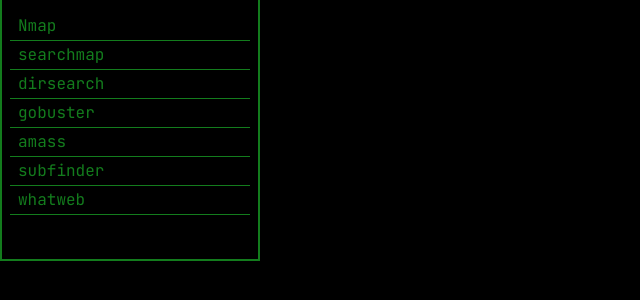
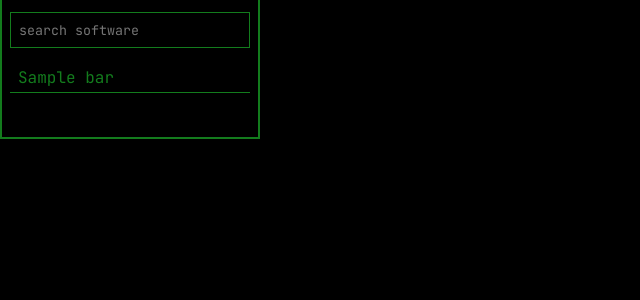
Before and after one commit to secqub/web-tools, a Django app: template templates/tools.html in a window 1280 px wide. Shown: the part 65-365 px from the top of the page, without its empty margins (0-640 px from the left). Run offline with Django 5.2, Linux system fonts and the light colour scheme; the template is opened without the code that fills it: most values are stand-ins (such as "Sample title", 1, 10 or a date in 2020).

Commit message:
aside live search done

```diff
--- a/core/urls.py
+++ b/core/urls.py
@@ -6,6 +6,6 @@
 urlpatterns = [
     path('', views.index, name='index'),
     path('tools/', views.tools, name='tools'),
+    path('tools-search/', views.tools_search, name='search'),
     path('tools/searchmap/', include('searchmap.urls', namespace='searchmap')),
-
 ]
--- a/searchmap/views.py
+++ b/searchmap/views.py
@@ -13,7 +13,7 @@
 
     context = {
         'title': text,
-        'result': ds.search_api(text)
+        'result': ds.search_api(text) if text else ''
     }
 
     return render(request, 'partials/searchmap_result_box.html', context=context)
--- a/static/css/base.css
+++ b/static/css/base.css
@@ -112,6 +112,10 @@
     margin-top: 80px;
 }
 
+.muted {
+    opacity: 0.6;
+}
+
 
 @media (max-width: 1450px) {
     main, header .container {
--- a/static/css/tools.css
+++ b/static/css/tools.css
@@ -1,5 +1,3 @@
-
-
 
 main, header .container {
     margin: 0;
@@ -24,6 +22,7 @@
     margin-top: 64px;
     font-size: 32px;
 }
+
 aside {
     display: inline-block;
     min-width: 256px;
@@ -39,6 +38,23 @@
     padding: 12px 8px;
 }
 
+aside .tools a {
+    cursor: pointer;
+}
+
+
+.aside-links {
+    margin-top: 16px;
+}
+.aside-search {
+    background-color: var(--background-color);
+    color: var(--main-green);
+    border: 1px solid var(--main-green);
+    width: 100%;
+    padding: 8px;
+    box-sizing: border-box;
+    outline: none;
+}
 
 .tool {
     border-bottom: var(--main-green) 1px solid;
@@ -49,6 +65,7 @@
     color: var(--background-color);
     background-color: var(--main-green);
 }
+
 .active {
     color: var(--background-color);
     background-color: var(--main-green);
--- a/templates/index.html
+++ b/templates/index.html
@@ -57,7 +57,7 @@
                         </p>
                     </div>
                 </a>
-                <a href="{% url 'core:searchmap:index' %}">
+                <a href="{% url 'core:tools' %}">
                     <div class="card">
                         <div class="card-top-content">
                             <p class="card-title">searchmap</p>
--- /dev/null
+++ b/templates/partials/aside.html
@@ -0,0 +1,6 @@
+{% for k, v in bar.items %}
+    <a hx-get="{{ v }}"
+       hx-target="#main">
+        <div class="tool">{{ k }}</div>
+    </a>
+{% endfor %}
--- a/templates/tools.html
+++ b/templates/tools.html
@@ -11,27 +11,23 @@
     <main>
         <aside>
             <div class="tools">
-                <a href="#">
-                    <div class="tool">Nmap</div>
-                </a>
-                <a href="{% url 'core:searchmap:index' %}">
-                    <div class="tool">searchmap</div>
-                </a>
-                <a href="#">
-                    <div class="tool">dirsearch</div>
-                </a>
-                <a href="#">
-                    <div class="tool">gobuster</div>
-                </a>
-                <a href="#">
-                    <div class="tool">amass</div>
-                </a>
-                <a href="#">
-                    <div class="tool">subfinder</div>
-                </a>
-                <a href="#">
-                    <div class="tool">whatweb</div>
-                </a>
+                <label>
+                    <input placeholder="search software" type="text"
+                           hx-get="{% url 'core:search' %}"
+                           hx-target=".aside-links"
+                           hx-trigger="keyup delay:100ms"
+                           name="aside-search"
+                           class="aside-search"
+                    >
+                </label>
+                <div class="aside-links">
+                    {% for k, v in bar.items %}
+                        <a hx-get="{{ v }}"
+                           hx-target="#main">
+                            <div class="tool">{{ k }}</div>
+                        </a>
+                    {% endfor %}
+                </div>
             </div>
         </aside>
 
```
Also changed, not shown: core/utils.py (added, +11 -0 lines), core/views.py (+17 -1 lines), templates/partials/searchmap_page.html (+5 -5 lines).
